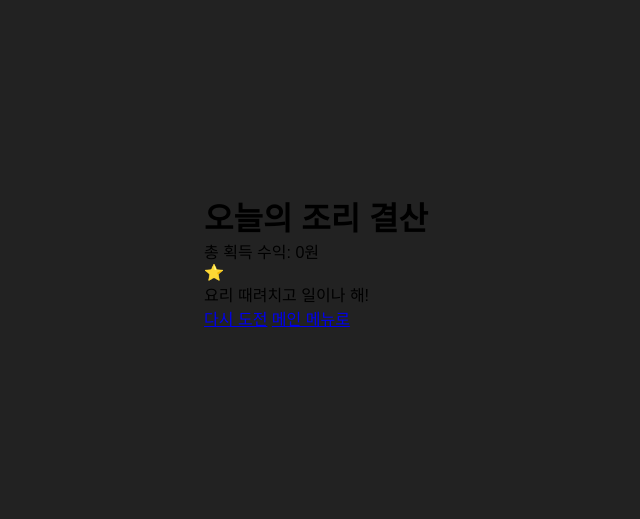
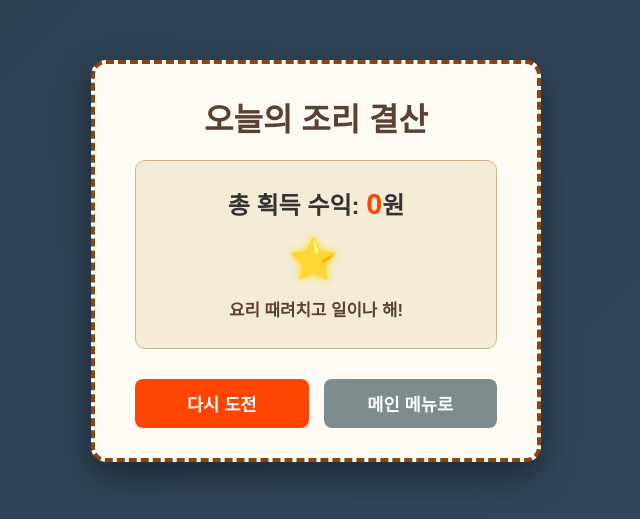
Before and after one commit to notitle12/neul-burger, a plain HTML site: page result.html in a window 1280 px wide. Shown: the part 139-658 px from the top of the page, without its empty margins (324-964 px from the left). Drawn offline with Linux system fonts and the light colour scheme.

Commit message:
fix: html css 연동 오류 수정

```diff
--- a/result.html
+++ b/result.html
@@ -5,7 +5,7 @@
     <meta name="viewport" content="width=device-width, initial-scale=1.0">
     <title>늘의 햄버거 가게 - 결산</title>
     <link rel="stylesheet" href="css/common.css">
-    <link rel="stylesheet" href="css/lobby.css">
+    <link rel="stylesheet" href="css/result.css">
 </head>
 <body>
     <div id="result-container">
```
